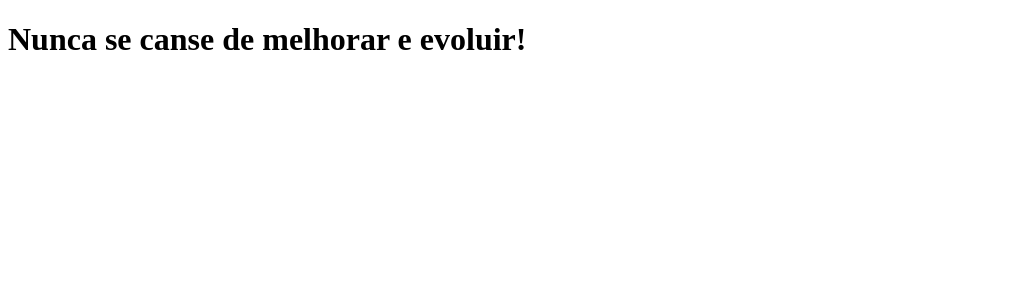
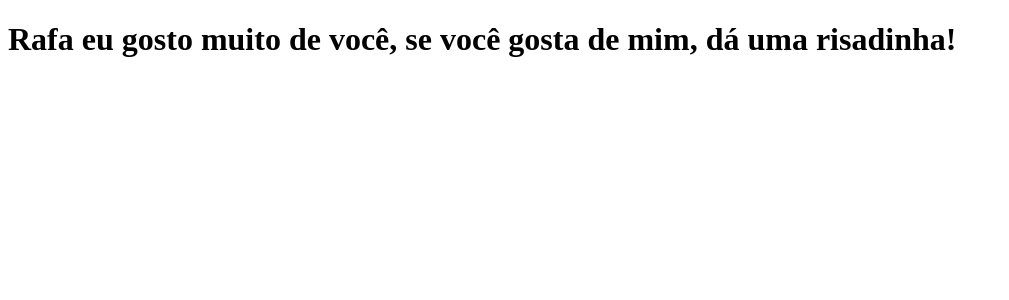
Before and after one commit to oElberte/clone-tabnews, a Next.js app: page / in a window 1280 px wide. Shown: the top 300 px of the page, without its empty margins (0-1009 px from the left). Built offline with nearby package versions, Linux system fonts and the light colour scheme.

Commit message:
atualizado mensagem

```diff
--- a/pages/index.js
+++ b/pages/index.js
@@ -1,5 +1,9 @@
 function Home() {
-  return <h1>Nunca se canse de melhorar e evoluir!</h1>;
+  return (
+    <h1>
+      Rafa eu gosto muito de você, se você gosta de mim, dá uma risadinha!
+    </h1>
+  );
 }
 
 export default Home;
```
